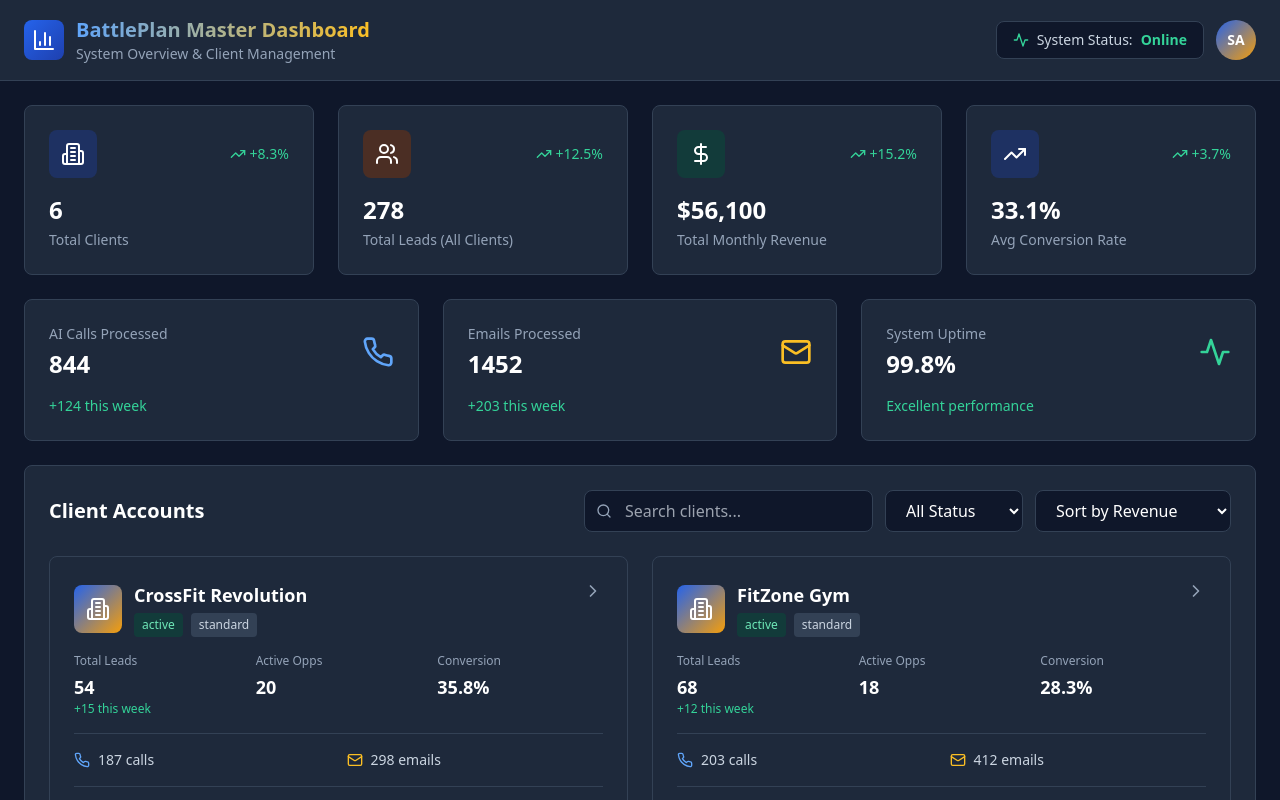
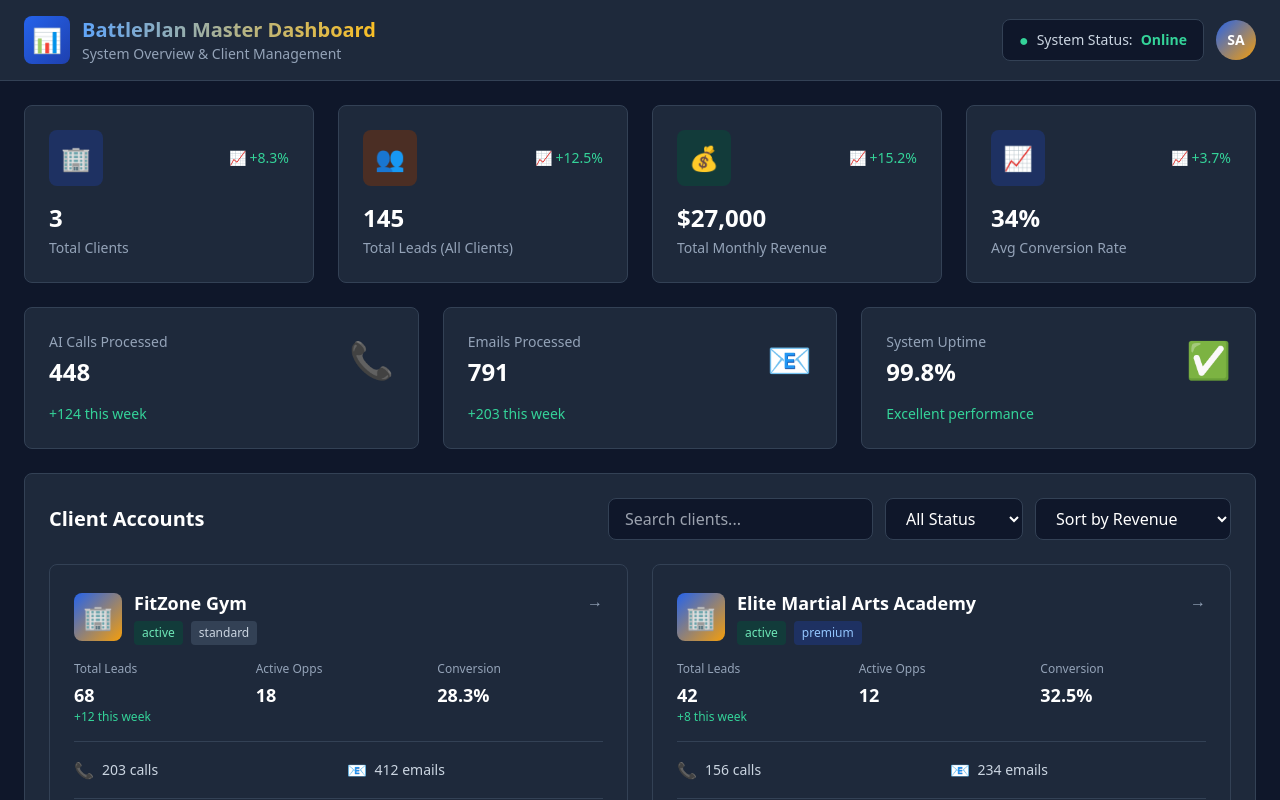
Before and after one commit to battleplanconsult/battleplan-dashboard-v2, a Next.js app: page /master in a window 1280 px wide. Shown: the top 800 px of the page. Built offline with nearby package versions, Linux system fonts and the light colour scheme.

Commit message:
Update page.js

```diff
--- a/app/master/page.js
+++ b/app/master/page.js
@@ -1,7 +1,6 @@
+'use client'
 import React, { useState, useMemo } from 'react';
-import { BarChart3, TrendingUp, Users, DollarSign, Activity, ChevronRight, Search, Building2, Phone, Mail } from 'lucide-react';
 
-// Mock data for multiple clients
 const mockClients = [
   {
     id: 1,
@@ -13,7 +12,6 @@ const mockClients = [
     activeOpportunities: 12,
     conversionRate: 32.5,
     totalRevenue: 8500,
-    lastActivity: new Date('2025-10-17T14:30:00'),
     aiCalls: 156,
     emailsProcessed: 234,
     activeMemberships: 15
@@ -28,7 +26,6 @@ const mockClients = [
     activeOpportunities: 18,
     conversionRate: 28.3,
     totalRevenue: 12300,
-    lastActivity: new Date('2025-10-17T16:45:00'),
     aiCalls: 203,
     emailsProcessed: 412,
     activeMemberships: 22
@@ -43,77 +40,28 @@ const mockClients = [
     activeOpportunities: 9,
     conversionRate: 41.2,
     totalRevenue: 6200,
-    lastActivity: new Date('2025-10-17T10:20:00'),
     aiCalls: 89,
     emailsProcessed: 145,
     activeMemberships: 11
   },
-  {
-    id: 4,
-    businessName: 'CrossFit Revolution',
-    status: 'active',
-    subscription: 'standard',
-    totalLeads: 54,
-    newLeadsThisWeek: 15,
-    activeOpportunities: 20,
-    conversionRate: 35.8,
-    totalRevenue: 15600,
-    lastActivity: new Date('2025-10-17T15:10:00'),
-    aiCalls: 187,
-    emailsProcessed: 298,
-    activeMemberships: 19
-  },
-  {
-    id: 5,
-    businessName: 'Kids Karate Academy',
-    status: 'trial',
-    subscription: 'trial',
-    totalLeads: 18,
-    newLeadsThisWeek: 4,
-    activeOpportunities: 7,
-    conversionRate: 22.1,
-    totalRevenue: 2100,
-    lastActivity: new Date('2025-10-17T09:30:00'),
-    aiCalls: 45,
-    emailsProcessed: 76,
-    activeMemberships: 4
-  },
-  {
-    id: 6,
-    businessName: 'PowerLift Training',
-    status: 'active',
-    subscription: 'premium',
-    totalLeads: 61,
-    newLeadsThisWeek: 10,
-    activeOpportunities: 16,
-    conversionRate: 38.7,
-    totalRevenue: 11400,
-    lastActivity: new Date('2025-10-17T13:00:00'),
-    aiCalls: 164,
-    emailsProcessed: 287,
-    activeMemberships: 18
-  }
 ];
 
 const mockSystemStats = {
-  totalClients: 6,
-  activeClients: 5,
-  trialClients: 1,
-  totalLeads: 278,
-  totalRevenue: 56100,
-  avgConversionRate: 33.1,
-  totalAICalls: 844,
-  totalEmailsProcessed: 1452,
-  systemUptime: 99.8
+  totalClients: 3,
+  activeClients: 3,
+  totalLeads: 145,
+  totalRevenue: 27000,
+  avgConversionRate: 34.0,
+  totalAICalls: 448,
+  totalEmailsProcessed: 791,
 };
 
-const MasterDashboard = () => {
+export default function MasterDashboard() {
   const [searchQuery, setSearchQuery] = useState('');
   const [filterStatus, setFilterStatus] = useState('all');
   const [selectedClient, setSelectedClient] = useState(null);
   const [sortBy, setSortBy] = useState('revenue');
 
-  // Filtered and sorted clients
   const filteredClients = useMemo(() => {
     let filtered = mockClients.filter(client => {
       const matchesSearch = searchQuery === '' ||
@@ -122,7 +70,6 @@ const MasterDashboard = () => {
       return matchesSearch && matchesStatus;
     });
 
-    // Sort clients
     filtered.sort((a, b) => {
       switch(sortBy) {
         case 'revenue': return b.totalRevenue - a.totalRevenue;
@@ -136,16 +83,13 @@ const MasterDashboard = () => {
     return filtered;
   }, [searchQuery, filterStatus, sortBy]);
 
-  const StatCard = ({ icon: Icon, label, value, trend, color }) => (
+  const StatCard = ({ icon, label, value, trend, color }) => (
     <div className="bg-slate-800 rounded-lg p-6 border border-slate-700 hover:border-blue-500 transition-all">
       <div className="flex items-center justify-between mb-4">
-        <div className={`p-3 rounded-lg ${color}`}>
-          <Icon className="w-6 h-6" />
-        </div>
+        <div className={`p-3 rounded-lg text-2xl ${color}`}>{icon}</div>
         {trend && (
-          <span className={`text-sm flex items-center ${trend > 0 ? 'text-emerald-400' : 'text-red-400'}`}>
-            <TrendingUp className="w-4 h-4 mr-1" />
-            {trend > 0 ? '+' : ''}{trend}%
+          <span className="text-emerald-400 text-sm flex items-center">
+            📈 {trend > 0 ? '+' : ''}{trend}%
           </span>
         )}
       </div>
@@ -161,8 +105,8 @@ const MasterDashboard = () => {
     >
       <div className="flex items-start justify-between mb-4">
         <div className="flex items-center gap-3">
-          <div className="w-12 h-12 bg-gradient-to-br from-blue-600 to-amber-500 rounded-lg flex items-center justify-center">
-            <Building2 className="w-6 h-6 text-white" />
+          <div className="w-12 h-12 bg-gradient-to-br from-blue-600 to-amber-500 rounded-lg flex items-center justify-center text-2xl">
+            🏢
           </div>
           <div>
             <h3 className="text-white font-semibold text-lg">{client.businessName}</h3>
@@ -180,7 +124,7 @@ const MasterDashboard = () => {
             </div>
           </div>
         </div>
-        <ChevronRight className="w-5 h-5 text-slate-400" />
+        <span className="text-slate-400">→</span>
       </div>
 
       <div className="grid grid-cols-3 gap-4 mb-4">
@@ -201,11 +145,11 @@ const MasterDashboard = () => {
 
       <div className="grid grid-cols-2 gap-4 pt-4 border-t border-slate-700">
         <div className="flex items-center gap-2">
-          <Phone className="w-4 h-4 text-blue-400" />
+          <span className="text-blue-400">📞</span>
           <span className="text-slate-300 text-sm">{client.aiCalls} calls</span>
         </div>
         <div className="flex items-center gap-2">
-          <Mail className="w-4 h-4 text-amber-400" />
+          <span className="text-amber-400">📧</span>
           <span className="text-slate-300 text-sm">{client.emailsProcessed} emails</span>
         </div>
       </div>
@@ -216,8 +160,8 @@ const MasterDashboard = () => {
           <div className="text-white font-bold text-xl">${client.totalRevenue.toLocaleString()}</div>
         </div>
         <div className="text-right">
-          <div className="text-slate-400 text-xs">Last Activity</div>
-          <div className="text-slate-300 text-sm">{client.lastActivity.toLocaleTimeString()}</div>
+          <div className="text-slate-400 text-xs">Members</div>
+          <div className="text-slate-300 text-sm">{client.activeMemberships}</div>
         </div>
       </div>
     </div>
@@ -225,13 +169,10 @@ const MasterDashboard = () => {
 
   return (
     <div className="min-h-screen bg-slate-900 text-white">
-      {/* Top Navigation */}
       <div className="bg-slate-800 border-b border-slate-700 px-6 py-4">
         <div className="flex items-center justify-between">
           <div className="flex items-center gap-3">
-            <div className="bg-gradient-to-br from-blue-600 to-blue-800 p-2 rounded-lg">
-              <BarChart3 className="w-6 h-6" />
-            </div>
+            <div className="bg-gradient-to-br from-blue-600 to-blue-800 p-2 rounded-lg text-2xl">📊</div>
             <div>
               <h1 className="text-xl font-bold bg-gradient-to-r from-blue-400 to-amber-400 bg-clip-text text-transparent">
                 BattlePlan Master Dashboard
@@ -241,7 +182,7 @@ const MasterDashboard = () => {
           </div>
           <div className="flex items-center gap-3">
             <div className="flex items-center gap-2 bg-slate-900 px-4 py-2 rounded-lg border border-slate-700">
-              <Activity className="w-4 h-4 text-emerald-400" />
+              <span className="text-emerald-400">●</span>
               <span className="text-slate-300 text-sm">System Status: </span>
               <span className="text-emerald-400 text-sm font-semibold">Online</span>
             </div>
@@ -253,39 +194,13 @@ const MasterDashboard = () => {
       </div>
 
       <div className="p-6 space-y-6">
-        {/* System Stats */}
         <div className="grid grid-cols-1 md:grid-cols-2 lg:grid-cols-4 gap-6">
-          <StatCard
-            icon={Building2}
-            label="Total Clients"
-            value={mockSystemStats.totalClients}
-            trend={8.3}
-            color="bg-blue-900/50"
-          />
-          <StatCard
-            icon={Users}
-            label="Total Leads (All Clients)"
-            value={mockSystemStats.totalLeads}
-            trend={12.5}
-            color="bg-amber-900/50"
-          />
-          <StatCard
-            icon={DollarSign}
-            label="Total Monthly Revenue"
-            value={`$${mockSystemStats.totalRevenue.toLocaleString()}`}
-            trend={15.2}
-            color="bg-emerald-900/50"
-          />
-          <StatCard
-            icon={TrendingUp}
-            label="Avg Conversion Rate"
-            value={`${mockSystemStats.avgConversionRate}%`}
-            trend={3.7}
-            color="bg-blue-900/50"
-          />
+          <StatCard icon="🏢" label="Total Clients" value={mockSystemStats.totalClients} trend={8.3} color="bg-blue-900/50" />
+          <StatCard icon="👥" label="Total Leads (All Clients)" value={mockSystemStats.totalLeads} trend={12.5} color="bg-amber-900/50" />
+          <StatCard icon="💰" label="Total Monthly Revenue" value={`$${mockSystemStats.totalRevenue.toLocaleString()}`} trend={15.2} color="bg-emerald-900/50" />
+          <StatCard icon="📈" label="Avg Conversion Rate" value={`${mockSystemStats.avgConversionRate}%`} trend={3.7} color="bg-blue-900/50" />
         </div>
 
-        {/* Secondary Stats */}
         <div className="grid grid-cols-1 md:grid-cols-3 gap-6">
           <div className="bg-slate-800 rounded-lg p-6 border border-slate-700">
             <div className="flex items-center justify-between mb-4">
@@ -293,7 +208,7 @@ const MasterDashboard = () => {
                 <div className="text-slate-400 text-sm mb-1">AI Calls Processed</div>
                 <div className="text-white font-bold text-2xl">{mockSystemStats.totalAICalls}</div>
               </div>
-              <Phone className="w-8 h-8 text-blue-400" />
+              <span className="text-4xl">📞</span>
             </div>
             <div className="text-emerald-400 text-sm">+124 this week</div>
           </div>
@@ -304,7 +219,7 @@ const MasterDashboard = () => {
                 <div className="text-slate-400 text-sm mb-1">Emails Processed</div>
                 <div className="text-white font-bold text-2xl">{mockSystemStats.totalEmailsProcessed}</div>
               </div>
-              <Mail className="w-8 h-8 text-amber-400" />
+              <span className="text-4xl">📧</span>
             </div>
             <div className="text-emerald-400 text-sm">+203 this week</div>
           </div>
@@ -313,29 +228,25 @@ const MasterDashboard = () => {
             <div className="flex items-center justify-between mb-4">
               <div>
                 <div className="text-slate-400 text-sm mb-1">System Uptime</div>
-                <div className="text-white font-bold text-2xl">{mockSystemStats.systemUptime}%</div>
+                <div className="text-white font-bold text-2xl">99.8%</div>
               </div>
-              <Activity className="w-8 h-8 text-emerald-400" />
+              <span className="text-4xl">✅</span>
             </div>
             <div className="text-emerald-400 text-sm">Excellent performance</div>
           </div>
         </div>
 
-        {/* Client Management Section */}
         <div className="bg-slate-800 rounded-lg p-6 border border-slate-700">
           <div className="flex items-center justify-between mb-6">
             <h2 className="text-xl font-bold text-white">Client Accounts</h2>
             <div className="flex items-center gap-3">
-              <div className="relative">
-                <Search className="absolute left-3 top-1/2 transform -translate-y-1/2 w-4 h-4 text-slate-400" />
               <input
                 type="text"
                 placeholder="Search clients..."
                 value={searchQuery}
                 onChange={(e) => setSearchQuery(e.target.value)}
-                  className="bg-slate-900 border border-slate-700 rounded-lg pl-10 pr-4 py-2 text-white focus:outline-none focus:border-blue-500"
+                className="bg-slate-900 border border-slate-700 rounded-lg px-4 py-2 text-white focus:outline-none focus:border-blue-500"
               />
-              </div>
               <select
                 value={filterStatus}
                 onChange={(e) => setFilterStatus(e.target.value)}
@@ -365,15 +276,12 @@ const MasterDashboard = () => {
           </div>
         </div>
 
-        {/* Client Detail Modal */}
         {selectedClient && (
           <div className="fixed inset-0 bg-black/50 flex items-center justify-center p-4 z-50" onClick={() => setSelectedClient(null)}>
             <div className="bg-slate-800 rounded-lg p-6 max-w-4xl w-full border border-slate-700 max-h-[90vh] overflow-y-auto" onClick={e => e.stopPropagation()}>
               <div className="flex items-center justify-between mb-6">
                 <div className="flex items-center gap-4">
-                  <div className="w-16 h-16 bg-gradient-to-br from-blue-600 to-amber-500 rounded-lg flex items-center justify-center">
-                    <Building2 className="w-8 h-8 text-white" />
-                  </div>
+                  <div className="w-16 h-16 bg-gradient-to-br from-blue-600 to-amber-500 rounded-lg flex items-center justify-center text-3xl">🏢</div>
                   <div>
                     <h2 className="text-2xl font-bold text-white">{selectedClient.businessName}</h2>
                     <p className="text-slate-400">Client Account Details</p>
@@ -397,61 +305,12 @@ const MasterDashboard = () => {
                 </div>
               </div>
 
-              <div className="grid grid-cols-2 gap-6 mb-6">
-                <div className="bg-slate-900 rounded-lg p-4">
-                  <h3 className="text-white font-semibold mb-4">Lead Generation</h3>
-                  <div className="space-y-3">
-                    <div className="flex justify-between">
-                      <span className="text-slate-400">Total Leads</span>
-                      <span className="text-white font-semibold">{selectedClient.totalLeads}</span>
-                    </div>
-                    <div className="flex justify-between">
-                      <span className="text-slate-400">New This Week</span>
-                      <span className="text-emerald-400 font-semibold">+{selectedClient.newLeadsThisWeek}</span>
-                    </div>
-                    <div className="flex justify-between">
-                      <span className="text-slate-400">Active Opportunities</span>
-                      <span className="text-white font-semibold">{selectedClient.activeOpportunities}</span>
-                    </div>
-                    <div className="flex justify-between">
-                      <span className="text-slate-400">Conversion Rate</span>
-                      <span className="text-blue-400 font-semibold">{selectedClient.conversionRate}%</span>
-                    </div>
-                  </div>
-                </div>
-
-                <div className="bg-slate-900 rounded-lg p-4">
-                  <h3 className="text-white font-semibold mb-4">AI Performance</h3>
-                  <div className="space-y-3">
-                    <div className="flex justify-between">
-                      <span className="text-slate-400">AI Calls Handled</span>
-                      <span className="text-white font-semibold">{selectedClient.aiCalls}</span>
-                    </div>
-                    <div className="flex justify-between">
-                      <span className="text-slate-400">Emails Processed</span>
-                      <span className="text-white font-semibold">{selectedClient.emailsProcessed}</span>
-                    </div>
-                    <div className="flex justify-between">
-                      <span className="text-slate-400">Response Time</span>
-                      <span className="text-emerald-400 font-semibold">&lt; 2 min</span>
-                    </div>
-                    <div className="flex justify-between">
-                      <span className="text-slate-400">AI Accuracy</span>
-                      <span className="text-emerald-400 font-semibold">98.5%</span>
-                    </div>
-                  </div>
-                </div>
-              </div>
-
               <div className="flex gap-3">
                 <button className="flex-1 bg-blue-600 hover:bg-blue-700 text-white px-6 py-3 rounded-lg font-medium">
                   View Full Dashboard
                 </button>
                 <button className="flex-1 bg-slate-700 hover:bg-slate-600 text-white px-6 py-3 rounded-lg font-medium">
                   Manage Settings
-                </button>
-                <button className="bg-slate-700 hover:bg-slate-600 text-white px-6 py-3 rounded-lg font-medium">
-                  Export Data
                 </button>
               </div>
             </div>
@@ -460,6 +319,4 @@ const MasterDashboard = () => {
       </div>
     </div>
   );
-};
-
-export default MasterDashboard;
+}
```
Lines whose indentation alone changed are shown as unchanged.
